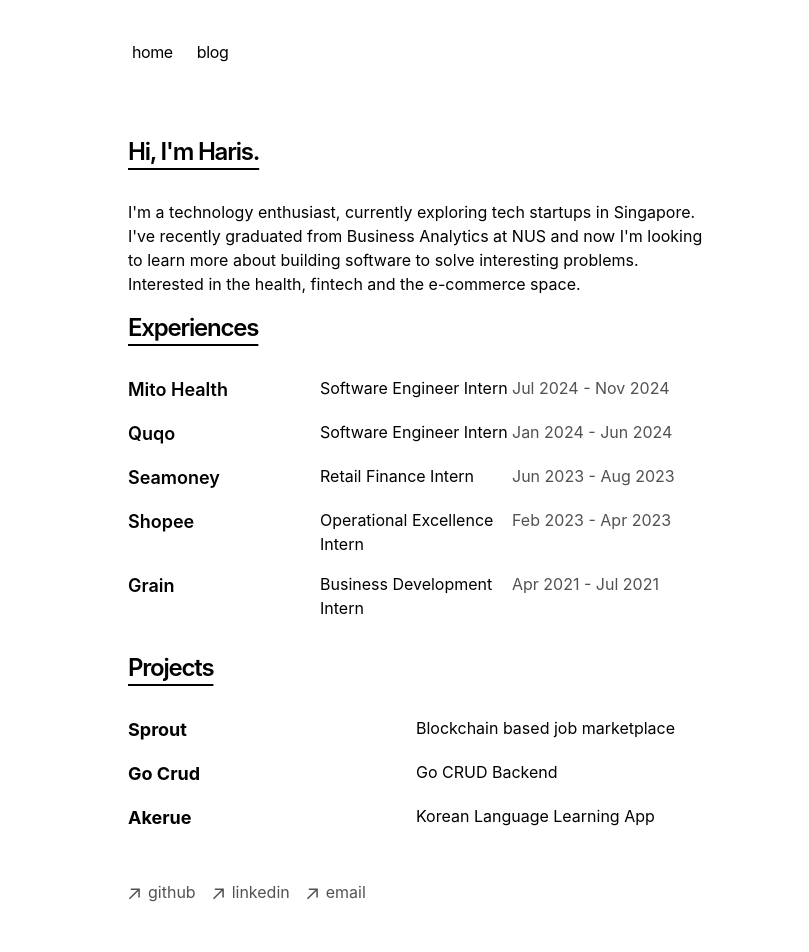
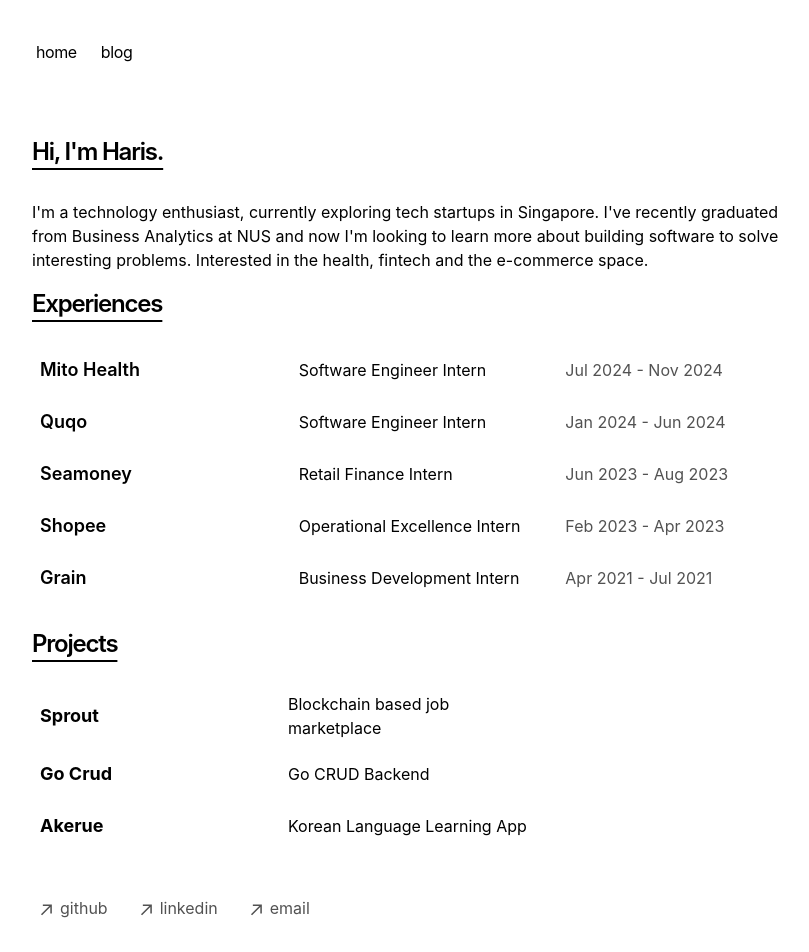
Before and after one commit to harisdzl/haris-updated-portfolio, a Next.js app: page / in a window 1280 px wide. Shown: the top 952 px of the page, without its empty margins (224-1033 px from the left). Built offline with nearby package versions, Linux system fonts and the light colour scheme.

Commit message:
add magic hover state hook

```diff
--- a/app/components/experiences.tsx
+++ b/app/components/experiences.tsx
@@ -1,79 +1,66 @@
+"use client";
 import React from "react";
+import { useMagicHover } from "./useMagicHover";
+
+const companies = [
+  {
+    name: "Mito Health",
+    href: "https://mitohealth.com/",
+    role: "Software Engineer Intern",
+    date: "Jul 2024 - Nov 2024",
+  },
+  {
+    name: "Quqo",
+    href: "https://www.quqo.com",
+    role: "Software Engineer Intern",
+    date: "Jan 2024 - Jun 2024",
+  },
+  {
+    name: "Seamoney",
+    href: "https://seamoney.com/",
+    role: "Retail Finance Intern",
+    date: "Jun 2023 - Aug 2023",
+  },
+  {
+    name: "Shopee",
+    href: "https://careers.shopee.sg/about",
+    role: "Operational Excellence Intern",
+    date: "Feb 2023 - Apr 2023",
+  },
+  {
+    name: "Grain",
+    href: "https://grain.com.sg/",
+    role: "Business Development Intern",
+    date: "Apr 2021 - Jul 2021",
+  },
+];
 
 const Experiences = () => {
+  const { containerRef, bgStyle, getLinkProps } = useMagicHover<HTMLDivElement>({ widthFactor: 0.75 });
+
   return (
-    <div>
-      <div className="grid grid-cols-1 md:grid-cols-3 mb-4">
+    <div ref={containerRef} className="relative">
+      <div style={bgStyle} />
+      {companies.map((exp, idx) => (
+        <div
+          key={exp.name}
+          className="grid grid-cols-1 md:grid-cols-3 gap-8 w-full mb-4 relative z-10 justify-items-center items-center"
+        >
           <a
             rel="noopener noreferrer"
             target="_blank"
-          href="https://mitohealth.com/"
-          className="text-lg font-semibold"
+            href={exp.href}
+            className="text-lg font-semibold relative px-2 py-1 rounded-md transition-colors duration-200 text-center md:text-left w-full"
+            {...getLinkProps(idx)}
           >
-          Mito Health
+            {exp.name}
           </a>
-
-        <h3>Software Engineer Intern</h3>
-        <span className="text-neutral-600 dark:text-neutral-400">
-          Jul 2024 - Nov 2024
+          <h3 className="text-center md:text-left w-full">{exp.role}</h3>
+          <span className="text-neutral-600 dark:text-neutral-400 text-center md:text-left w-full">
+            {exp.date}
           </span>
         </div>
-      <div className="grid grid-cols-1 md:grid-cols-3 mb-4">
-        <a
-          rel="noopener noreferrer"
-          target="_blank"
-          href="https://www.quqo.com"
-          className="text-lg font-semibold"
-        >
-          Quqo
-        </a>
-        <h3>Software Engineer Intern</h3>
-        <span className="text-neutral-600 dark:text-neutral-400">
-          Jan 2024 - Jun 2024
-        </span>
-      </div>
-      <div className="grid grid-cols-1 md:grid-cols-3 mb-4">
-        <a
-          rel="noopener noreferrer"
-          target="_blank"
-          href="https://seamoney.com/"
-          className="text-lg font-semibold"
-        >
-          Seamoney
-        </a>
-        <h3>Retail Finance Intern</h3>
-        <span className="text-neutral-600 dark:text-neutral-400">
-          Jun 2023 - Aug 2023
-        </span>
-      </div>
-      <div className="grid grid-cols-1 md:grid-cols-3 mb-4">
-        <a
-          rel="noopener noreferrer"
-          target="_blank"
-          href="https://careers.shopee.sg/about"
-          className="text-lg font-semibold"
-        >
-          Shopee
-        </a>
-        <h3>Operational Excellence Intern</h3>
-        <span className="text-neutral-600 dark:text-neutral-400">
-          Feb 2023 - Apr 2023
-        </span>
-      </div>
-      <div className="grid grid-cols-1 md:grid-cols-3 mb-4">
-        <a
-          rel="noopener noreferrer"
-          target="_blank"
-          href="https://grain.com.sg/"
-          className="text-lg font-semibold"
-        >
-          Grain
-        </a>
-        <h3>Business Development Intern</h3>
-        <span className="text-neutral-600 dark:text-neutral-400">
-          Apr 2021 - Jul 2021
-        </span>
-      </div>
+      ))}
     </div>
   );
 };
--- a/app/components/footer.tsx
+++ b/app/components/footer.tsx
@@ -1,3 +1,7 @@
+"use client";
+import React from "react";
+import { useMagicHover } from "./useMagicHover";
+
 function ArrowIcon() {
   return (
     <svg
@@ -15,43 +19,45 @@
   );
 }
 
+const footerLinks = [
+  {
+    href: "https://github.com/harisdzl",
+    label: "github",
+  },
+  {
+    href: "https://www.linkedin.com/in/haris-dzulkifli/",
+    label: "linkedin",
+  },
+  {
+    href: "mailto:haris@dbasri.com",
+    label: "email",
+  },
+];
+
 export default function Footer() {
+  const { containerRef, bgStyle, getLinkProps } = useMagicHover<HTMLUListElement>();
+
   return (
     <footer className="mb-16">
-      <ul className="font-sm mt-8 flex flex-row space-x-4 text-neutral-600 md:space-x-4 md:space-y-0 dark:text-neutral-300">
-        <li>
+      <ul
+        ref={containerRef}
+        className="font-sm mt-8 flex flex-row justify-start text-left -ml-4 space-x-4 text-neutral-600 md:space-x-4 md:space-y-0 dark:text-neutral-300 relative"
+      >
+        <div style={bgStyle} />
+        {footerLinks.map((link, idx) => (
+          <li key={link.label}>
             <a
-            className="flex items-center transition-all hover:text-neutral-800 dark:hover:text-neutral-100"
+              className="flex items-center transition-all hover:text-neutral-800 dark:hover:text-neutral-100 relative px-2 py-1 rounded-md"
               rel="noopener noreferrer"
               target="_blank"
-            href="https://github.com/harisdzl"
+              href={link.href}
+              {...getLinkProps(idx)}
             >
               <ArrowIcon />
-            <p className="ml-2 h-7">github</p>
+              <p className="ml-2 h-7">{link.label}</p>
             </a>
           </li>
-        <li>
-          <a
-            className="flex items-center transition-all hover:text-neutral-800 dark:hover:text-neutral-100"
-            rel="noopener noreferrer"
-            target="_blank"
-            href="https://www.linkedin.com/in/haris-dzulkifli/"
-          >
-            <ArrowIcon />
-            <p className="ml-2 h-7">linkedin</p>
-          </a>
-        </li>
-        <li>
-          <a
-            className="flex items-center transition-all hover:text-neutral-800 dark:hover:text-neutral-100"
-            rel="noopener noreferrer"
-            target="_blank"
-            href="mailto:haris@dbasri.com"
-          >
-            <ArrowIcon />
-            <p className="ml-2 h-7">email</p>
-          </a>
-        </li>
+        ))}
       </ul>
     </footer>
   );
--- a/app/components/nav.tsx
+++ b/app/components/nav.tsx
@@ -1,4 +1,7 @@
+"use client";
 import Link from "next/link";
+import React from "react";
+import { useMagicHover } from "./useMagicHover";
 
 const navItems = {
   "/": {
@@ -10,6 +13,8 @@
 };
 
 export function Navbar() {
+  const { containerRef, bgStyle, getLinkProps } = useMagicHover<HTMLDivElement>();
+
   return (
     <aside className="-ml-[8px] mb-16 tracking-tight">
       <div className="lg:sticky lg:top-20">
@@ -17,13 +22,15 @@
           className="flex flex-row items-start relative px-0 pb-0 fade md:overflow-auto scroll-pr-6 md:relative"
           id="nav"
         >
-          <div className="flex flex-row space-x-0 pr-10">
-            {Object.entries(navItems).map(([path, { name }]) => {
+          <div ref={containerRef} className="flex flex-row space-x-0 pr-10 relative">
+            <div style={bgStyle} />
+            {Object.entries(navItems).map(([path, { name }], idx) => {
               return (
                 <Link
                   key={path}
                   href={path}
                   className="transition-all hover:text-neutral-800 dark:hover:text-neutral-200 flex align-middle relative py-1 px-2 m-1"
+                  {...getLinkProps(idx)}
                 >
                   {name}
                 </Link>
--- a/app/components/projects.tsx
+++ b/app/components/projects.tsx
@@ -1,41 +1,48 @@
+"use client";
 import React from "react";
+import { useMagicHover } from "./useMagicHover";
+
+const projects = [
+  {
+    name: "Sprout",
+    href: "https://github.com/harisdzl/sprout",
+    desc: "Blockchain based job marketplace",
+  },
+  {
+    name: "Go Crud",
+    href: "https://github.com/harisdzl/go-crud-app",
+    desc: "Go CRUD Backend ",
+  },
+  {
+    name: "Akerue",
+    href: "https://github.com/LanguagePersona",
+    desc: "Korean Language Learning App",
+  },
+];
 
 const Projects = () => {
+  const { containerRef, bgStyle, getLinkProps } = useMagicHover<HTMLDivElement>({ widthFactor: 0.5 });
+
   return (
-    <div>
-      <div className="grid grid-cols-2 mb-4">
-        <a
-          rel="noopener noreferrer"
-          target="_blank"
-          href="https://github.com/harisdzl/sprout"
-          className="text-lg font-bold"
+    <div ref={containerRef} className="relative">
+      <div style={bgStyle} />
+      {projects.map((proj, idx) => (
+        <div
+          key={proj.name}
+          className="grid grid-cols-1 md:grid-cols-3 w-full mb-4 relative z-10 justify-items-center items-center"
         >
-          Sprout
-        </a>
-        <h3>Blockchain based job marketplace</h3>
-      </div>
-      <div className="grid grid-cols-2 mb-4">
-        <a
-          rel="noopener noreferrer"
-          target="_blank"
-          href="https://github.com/harisdzl/go-crud-app"
-          className="text-lg font-bold"
-        >
-          Go Crud
-        </a>
-        <h3>Go CRUD Backend </h3>
-      </div>
-      <div className="grid grid-cols-2 mb-4">
-        <a
-          rel="noopener noreferrer"
-          target="_blank"
-          href="https://github.com/LanguagePersona"
-          className="text-lg font-bold"
-        >
-          Akerue
-        </a>
-        <h3>Korean Language Learning App</h3>
-      </div>
+          <a
+            rel="noopener noreferrer"
+            target="_blank"
+            href={proj.href}
+            className="text-lg font-bold relative px-2 py-1 rounded-md transition-colors duration-200 text-center md:text-left w-full"
+            {...getLinkProps(idx)}
+          >
+            {proj.name}
+          </a>
+          <h3 className="text-center md:text-left w-full">{proj.desc}</h3>
+        </div>
+      ))}
     </div>
   );
 };
--- /dev/null
+++ b/app/components/useMagicHover.ts
@@ -0,0 +1,50 @@
+import { useRef, useState } from "react";
+
+export function useMagicHover<T extends HTMLElement = HTMLDivElement>({ widthFactor = 1 }: { widthFactor?: number } = {}) {
+  const containerRef = useRef<T | null>(null);
+  const linkRefs = useRef<(HTMLElement | null)[]>([]);
+  const [bgStyle, setBgStyle] = useState<React.CSSProperties>({ opacity: 0 });
+
+  const handleMouseEnter = (idx: number) => {
+    const link = linkRefs.current[idx];
+    const container = containerRef.current;
+    if (link && container) {
+      const linkRect = link.getBoundingClientRect();
+      const containerRect = container.getBoundingClientRect();
+      setBgStyle({
+        opacity: 1,
+        position: "absolute",
+        left: linkRect.left - containerRect.left + container.scrollLeft,
+        top: linkRect.top - containerRect.top + container.scrollTop,
+        width: linkRect.width * widthFactor,
+        height: linkRect.height,
+        borderRadius: "0.5rem",
+        background: "rgba(209, 204, 204, 0.12)",
+        transition: "all 250ms cubic-bezier(.4,0,.2,1)",
+        pointerEvents: "none",
+        zIndex: 0,
+      });
+    }
+  };
+
+  const handleMouseLeave = () => {
+    setBgStyle((prev) => ({ ...prev, opacity: 0 }));
+  };
+
+  // For convenience, return a function to get props for each link
+  const getLinkProps = (idx: number) => ({
+    ref: (el: HTMLElement | null) => (linkRefs.current[idx] = el),
+    onMouseEnter: () => handleMouseEnter(idx),
+    onMouseMove: () => handleMouseEnter(idx),
+    onMouseLeave: handleMouseLeave,
+    onFocus: () => handleMouseEnter(idx),
+    onBlur: handleMouseLeave,
+  });
+
+  return {
+    containerRef,
+    linkRefs,
+    bgStyle,
+    getLinkProps,
+  };
+}
--- a/app/layout.tsx
+++ b/app/layout.tsx
@@ -52,7 +52,7 @@
         GeistMono.variable
       )}
     >
-      <body className="antialiased max-w-xl mx-4 mt-8 lg:mx-auto">
+      <body className="antialiased max-w-3xl mx-4 mt-8 lg:mx-auto">
         <main className="flex-auto min-w-0 mt-6 flex flex-col px-2 md:px-0">
           <Navbar />
           {children}
```
Lines whose indentation alone changed are shown as unchanged.
